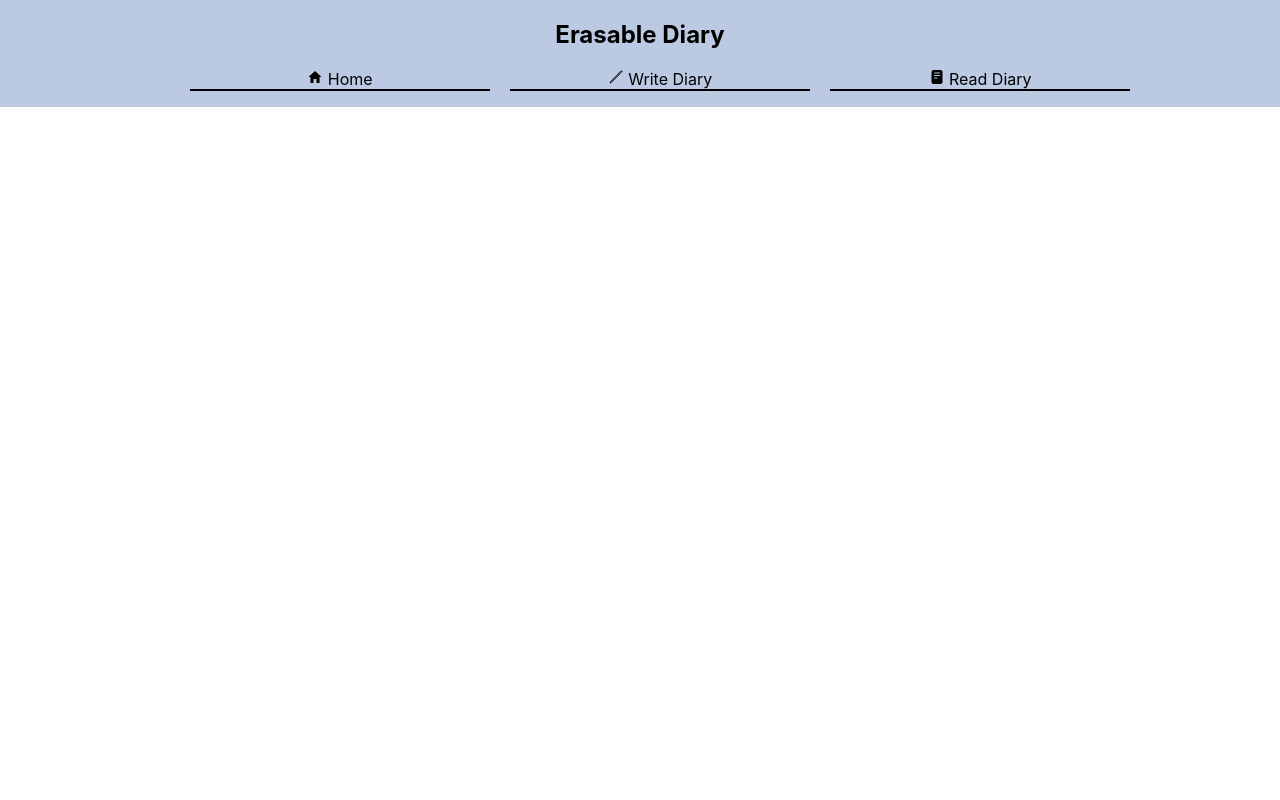
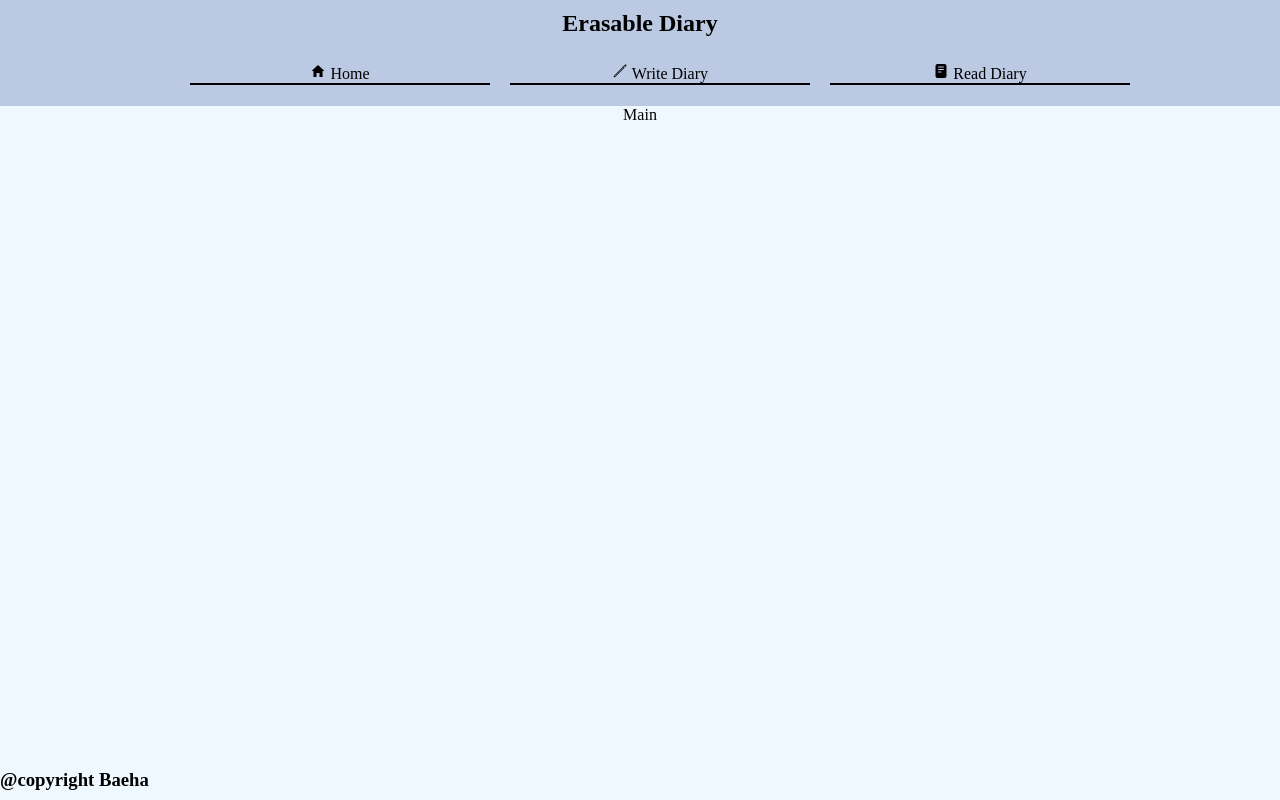
Before and after one commit to baehayoung/ErasableDiary, a React (Create React App) app in the folder erasable-diary/: page / in a window 1280 px wide. Built offline with nearby package versions, Linux system fonts and the light colour scheme; a web font is replaced by a local one.

Commit message:
Set router and pages
:Detailed Notes:
1) Set router path in app.tsx
2) Set css for layout

:Others:
N

```diff
--- a/erasable-diary/src/App.css
+++ b/erasable-diary/src/App.css
@@ -1,38 +1,6 @@
 .App {
+  display: flex;
+  height: 100%;
+  flex-direction: column;
   text-align: center;
 }
-
-.App-logo {
-  height: 40vmin;
-  pointer-events: none;
-}
-
-@media (prefers-reduced-motion: no-preference) {
-  .App-logo {
-    animation: App-logo-spin infinite 20s linear;
-  }
-}
-
-.App-header {
-  background-color: #282c34;
-  min-height: 100vh;
-  display: flex;
-  flex-direction: column;
-  align-items: center;
-  justify-content: center;
-  font-size: calc(10px + 2vmin);
-  color: white;
-}
-
-.App-link {
-  color: #61dafb;
-}
-
-@keyframes App-logo-spin {
-  from {
-    transform: rotate(0deg);
-  }
-  to {
-    transform: rotate(360deg);
-  }
-}
--- a/erasable-diary/src/App.tsx
+++ b/erasable-diary/src/App.tsx
@@ -1,20 +1,23 @@
 import { BrowserRouter, Route, Routes } from 'react-router-dom';
+import Layout from './components/Layout/Layout';
+
+import MainPage from './views/MainPage';
+import WritePage from './views/WritePage';
+import ReadPage from './views/ReadPage';
+
 import './App.css';
-import Layout from './components/Layout/Layout';
 
 function App() {
   return (
     <div className="App">
       <BrowserRouter>
         <Layout>
-
           <Routes>
-            <Route path="/" element={<div>main</div>}></Route>
-            <Route path="/write/*" element={<div>write</div>}></Route>
-            <Route path="/read/*" element={<div>read</div>}></Route>
+            <Route path="/" element={<MainPage />}></Route>
+            <Route path="/write/*" element={<WritePage />}></Route>
+            <Route path="/read/*" element={<ReadPage />}></Route>
             <Route path="*" element={<div>404 Not Found</div>}></Route>
           </Routes>
-          <div>contents</div>
         </Layout>
       </BrowserRouter>
     </div>
--- /dev/null
+++ b/erasable-diary/src/components/Layout/Footer/Footer.module.scss
@@ -0,0 +1,6 @@
+footer {
+    position: fixed;
+    bottom: 0;
+    left: 0;
+    height: 50px;
+}
--- a/erasable-diary/src/components/Layout/Footer/Footer.tsx
+++ b/erasable-diary/src/components/Layout/Footer/Footer.tsx
@@ -1,3 +1,5 @@
+import './Footer.module.scss';
+
 const Footer = () => {
     return (
         <footer>
--- a/erasable-diary/src/components/Layout/Header/Header.module.scss
+++ b/erasable-diary/src/components/Layout/Header/Header.module.scss
@@ -1,8 +1,10 @@
 header {
-    position: fixed;
-    left: 0;
-    top: 0;
-    width: 100%;
+
+    h2 {
+        margin: 0px;
+        padding: 10px 0;
+    }
+
     background-color: #bbc9e2;
 }
 
@@ -17,6 +19,7 @@ header {
             max-width: 300px;
             margin: 0 10px;
             border-bottom: 2px solid black;
+            margin-bottom: 5px;
 
             a {
                 width: 100%;
--- /dev/null
+++ b/erasable-diary/src/components/Layout/Layout.module.scss
@@ -0,0 +1,4 @@
+.mainContainer {
+    height: 100%;
+    overflow: auto;
+}
--- a/erasable-diary/src/components/Layout/Layout.tsx
+++ b/erasable-diary/src/components/Layout/Layout.tsx
@@ -1,17 +1,19 @@
 import Footer from './Footer/Footer';
 import Header from './Header/Header';
 
+import css from './Layout.module.scss';
+
 const Layout = (props: { children: React.ReactNode }) => {
     return (
-        <div>
+        <>
             <Header />
 
-            <main>
+            <div className={css.mainContainer}>
                 {props.children}
-            </main>
+            </div>
 
             <Footer />
-        </div>
+        </>
     )
 }
 
--- a/erasable-diary/src/index.css
+++ b/erasable-diary/src/index.css
@@ -5,16 +5,11 @@
   font-style: normal;
 }
 
-body {
+html,
+body,
+#root {
   margin: 0;
-  font-family: 'DAEAM_LEE_TAE_JOON', -apple-system, BlinkMacSystemFont, 'Segoe UI', 'Roboto', 'Oxygen',
-    'Ubuntu', 'Cantarell', 'Fira Sans', 'Droid Sans', 'Helvetica Neue',
-    sans-serif;
-  -webkit-font-smoothing: antialiased;
-  -moz-osx-font-smoothing: grayscale;
+  height: 100%;
+  background-color: aliceblue;
+  font-family: 'DAEAM_LEE_TAE_JOON';
 }
-
-code {
-  font-family: source-code-pro, Menlo, Monaco, Consolas, 'Courier New',
-    monospace;
-}
--- /dev/null
+++ b/erasable-diary/src/views/MainPage.tsx
@@ -0,0 +1,7 @@
+const MainPage = () => {
+    return (
+        <div>Main</div>
+    )
+}
+
+export default MainPage;
--- /dev/null
+++ b/erasable-diary/src/views/ReadPage.tsx
@@ -0,0 +1,7 @@
+const ReadPage = () => {
+    return (
+        <div>Read</div>
+    )
+}
+
+export default ReadPage;
--- /dev/null
+++ b/erasable-diary/src/views/WritePage.tsx
@@ -0,0 +1,7 @@
+const WritePage = () => {
+    return (
+        <div>Write</div>
+    )
+}
+
+export default WritePage;
```
